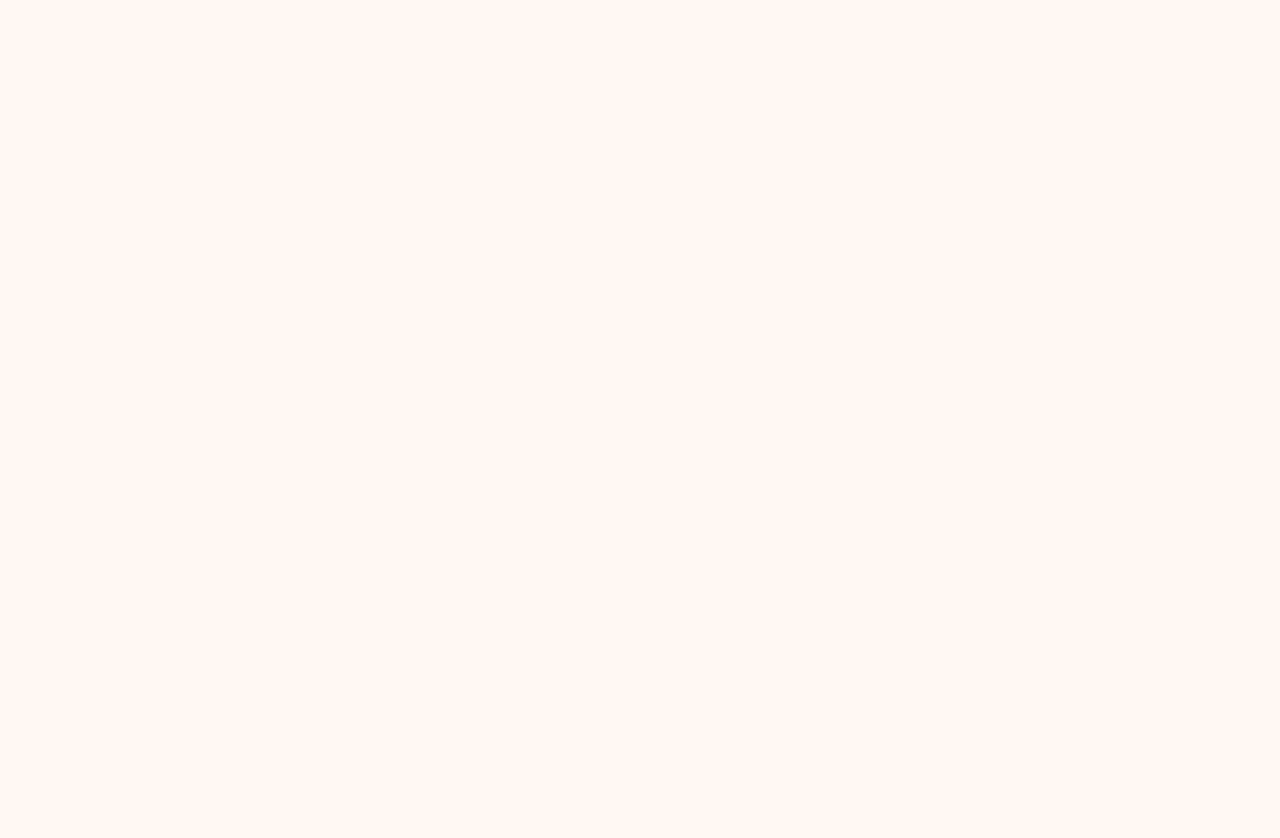
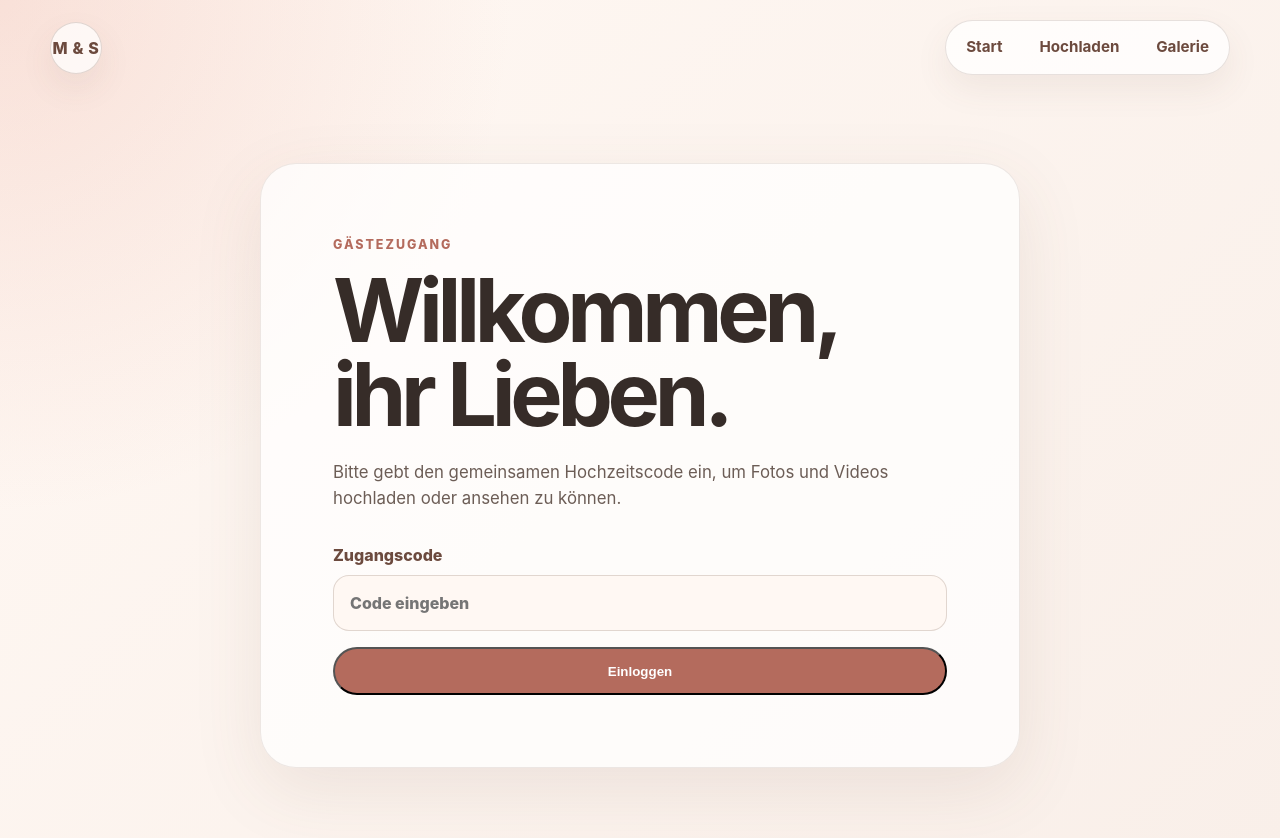
Before and after one commit to Fu1rkan/Weeding-foto-collection-site, a React (Vite) app: page /zugang in a window 1280 px wide. Before the commit this address had no page. Shown: the top 838 px of the page. Before the commit the page ends 800 px from the top, so only its background shows below. Built offline with nearby package versions, Linux system fonts and the light colour scheme.

Commit message:
feat: add guest access gate

```diff
--- a/src/App.jsx
+++ b/src/App.jsx
@@ -1,6 +1,8 @@
 import { Route, Routes } from 'react-router-dom';
 import Layout from './components/Layout.jsx';
+import ProtectedRoute from './components/ProtectedRoute.jsx';
 import GalleryPage from './pages/GalleryPage.jsx';
+import GuestAccessPage from './pages/GuestAccessPage.jsx';
 import HomePage from './pages/HomePage.jsx';
 import UploadPage from './pages/UploadPage.jsx';
 
@@ -9,8 +11,11 @@ export default function App() {
     <Routes>
       <Route element={<Layout />}>
         <Route index element={<HomePage />} />
-        <Route path="upload" element={<UploadPage />} />
-        <Route path="galerie" element={<GalleryPage />} />
+        <Route path="zugang" element={<GuestAccessPage />} />
+        <Route element={<ProtectedRoute />}>
+          <Route path="upload" element={<UploadPage />} />
+          <Route path="galerie" element={<GalleryPage />} />
+        </Route>
       </Route>
     </Routes>
   );
--- /dev/null
+++ b/src/components/ProtectedRoute.jsx
@@ -0,0 +1,19 @@
+import { Navigate, Outlet, useLocation } from 'react-router-dom';
+import { hasGuestAccess } from '../services/guestAccessService.js';
+import { routes } from '../utils/routes.js';
+
+export default function ProtectedRoute() {
+  const location = useLocation();
+
+  if (!hasGuestAccess()) {
+    return (
+      <Navigate
+        replace
+        state={{ from: location.pathname }}
+        to={routes.guestAccess}
+      />
+    );
+  }
+
+  return <Outlet />;
+}
--- /dev/null
+++ b/src/hooks/useGuestAccess.js
@@ -0,0 +1,32 @@
+import { useState } from 'react';
+import {
+  grantGuestAccess,
+  hasGuestAccess,
+  isValidGuestCode,
+} from '../services/guestAccessService.js';
+
+export function useGuestAccess() {
+  const [isAuthenticated, setIsAuthenticated] = useState(hasGuestAccess);
+
+  function login(code) {
+    if (!isValidGuestCode(code)) {
+      return {
+        success: false,
+        message: 'Der eingegebene Zugangscode ist nicht korrekt.',
+      };
+    }
+
+    grantGuestAccess();
+    setIsAuthenticated(true);
+
+    return {
+      success: true,
+      message: '',
+    };
+  }
+
+  return {
+    isAuthenticated,
+    login,
+  };
+}
--- /dev/null
+++ b/src/pages/GuestAccessPage.jsx
@@ -0,0 +1,69 @@
+import { useEffect, useState } from 'react';
+import { useLocation, useNavigate } from 'react-router-dom';
+import { useGuestAccess } from '../hooks/useGuestAccess.js';
+import { usePageTitle } from '../hooks/usePageTitle.js';
+import { routes } from '../utils/routes.js';
+
+export default function GuestAccessPage() {
+  usePageTitle('Gästezugang');
+
+  const [code, setCode] = useState('');
+  const [error, setError] = useState('');
+  const { isAuthenticated, login } = useGuestAccess();
+  const location = useLocation();
+  const navigate = useNavigate();
+  const targetPath = location.state?.from ?? routes.upload;
+
+  useEffect(() => {
+    if (isAuthenticated) {
+      navigate(targetPath, { replace: true });
+    }
+  }, [isAuthenticated, navigate, targetPath]);
+
+  function handleSubmit(event) {
+    event.preventDefault();
+
+    const result = login(code);
+
+    if (!result.success) {
+      setError(result.message);
+      return;
+    }
+
+    navigate(targetPath, { replace: true });
+  }
+
+  return (
+    <section className="content-card access-card">
+      <p className="eyebrow">Gästezugang</p>
+      <h1>Willkommen, ihr Lieben.</h1>
+      <p>
+        Bitte gebt den gemeinsamen Hochzeitscode ein, um Fotos und Videos
+        hochladen oder ansehen zu können.
+      </p>
+
+      <form className="access-form" onSubmit={handleSubmit}>
+        <label className="form-field" htmlFor="guest-code">
+          Zugangscode
+          <input
+            autoComplete="one-time-code"
+            id="guest-code"
+            onChange={(event) => {
+              setCode(event.target.value);
+              setError('');
+            }}
+            placeholder="Code eingeben"
+            type="password"
+            value={code}
+          />
+        </label>
+
+        {error && <p className="form-error">{error}</p>}
+
+        <button className="button-link" type="submit">
+          Einloggen
+        </button>
+      </form>
+    </section>
+  );
+}
--- /dev/null
+++ b/src/services/guestAccessService.js
@@ -0,0 +1,14 @@
+const ACCESS_STORAGE_KEY = 'weddingGuestAccessGranted';
+const guestAccessCode = import.meta.env.VITE_GUEST_ACCESS_CODE;
+
+export function hasGuestAccess() {
+  return window.localStorage.getItem(ACCESS_STORAGE_KEY) === 'true';
+}
+
+export function grantGuestAccess() {
+  window.localStorage.setItem(ACCESS_STORAGE_KEY, 'true');
+}
+
+export function isValidGuestCode(code) {
+  return code.trim() === guestAccessCode;
+}
--- a/src/styles/global.css
+++ b/src/styles/global.css
@@ -474,6 +474,47 @@ h3 {
   margin-top: 1.5rem;
 }
 
+.access-card {
+  margin-inline: auto;
+}
+
+.access-form {
+  display: grid;
+  gap: 1rem;
+  margin-top: 2rem;
+}
+
+.form-field {
+  display: grid;
+  gap: 0.5rem;
+  color: #6c4a3e;
+  font-weight: 850;
+}
+
+.form-field input {
+  width: 100%;
+  border: 1px solid rgba(108, 74, 62, 0.2);
+  border-radius: 1rem;
+  background: #fff8f3;
+  color: #332b27;
+  font: inherit;
+  padding: 0.95rem 1rem;
+}
+
+.form-field input:focus {
+  border-color: #b46b5d;
+  box-shadow: 0 0 0 4px rgba(180, 107, 93, 0.14);
+  outline: none;
+}
+
+.form-error {
+  border-radius: 1rem;
+  background: rgba(180, 107, 93, 0.12);
+  color: #8f3f32;
+  font-weight: 750;
+  padding: 0.8rem 1rem;
+}
+
 @media (max-width: 900px) {
   .countdown-section,
   .section-grid {
--- a/src/utils/routes.js
+++ b/src/utils/routes.js
@@ -1,5 +1,6 @@
 export const routes = {
   home: '/',
+  guestAccess: '/zugang',
   upload: '/upload',
   gallery: '/galerie',
 };
```
Also changed, not shown: 1 other file (tests, documents, lock files or other folders).
